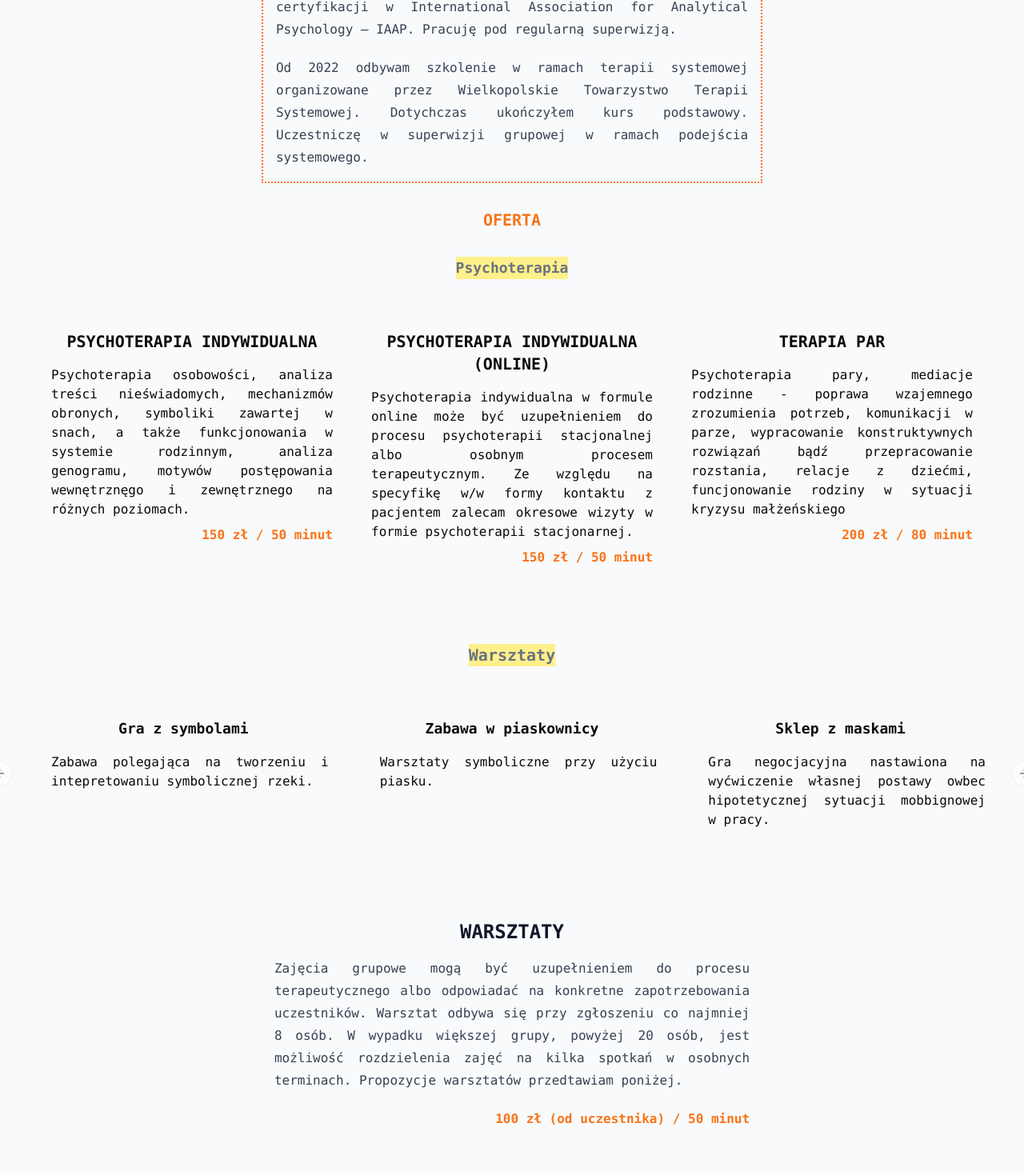
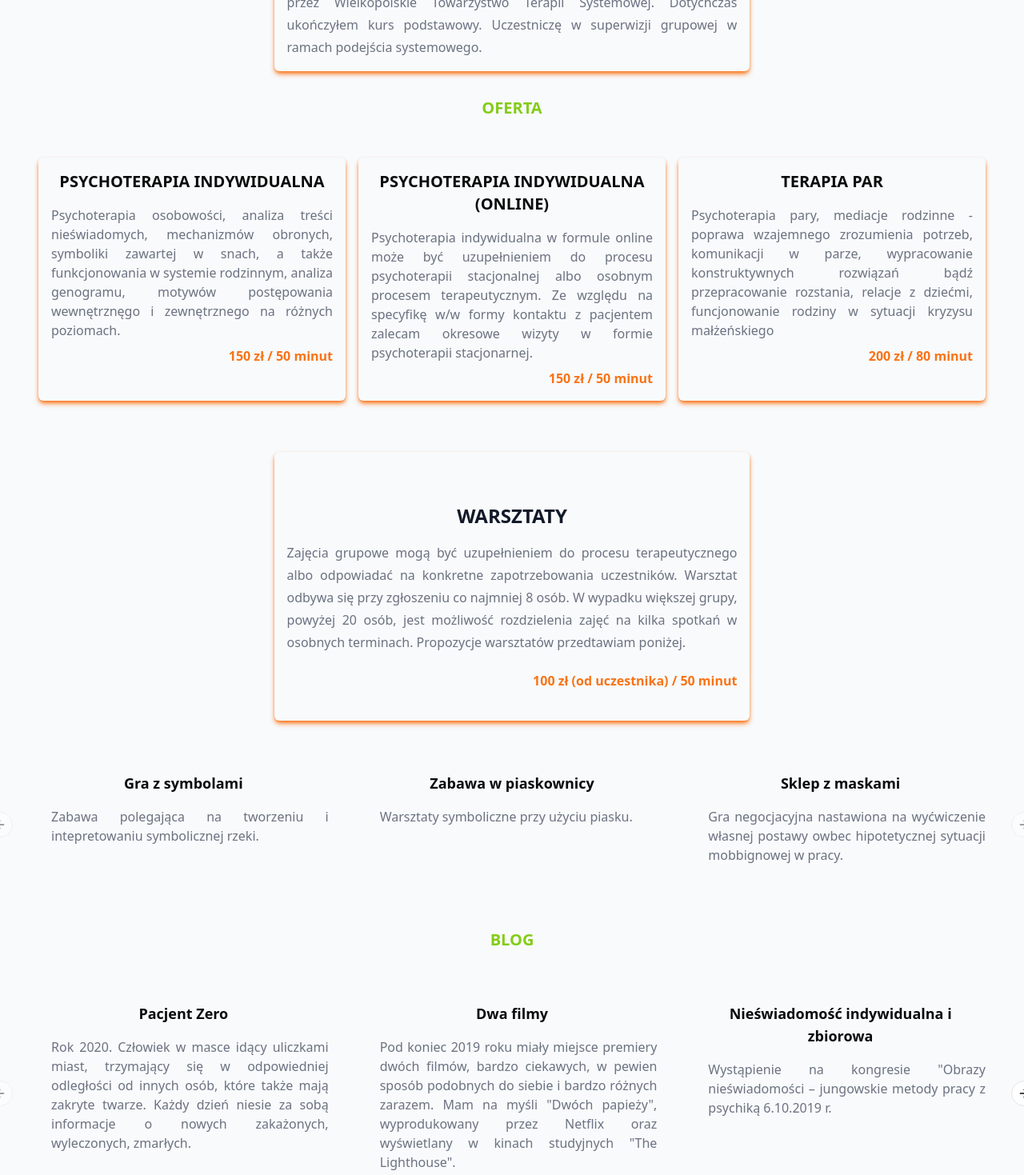
Before and after one commit to lukaszchwalisz/gab, a Next.js app: page / in a window 1280 px wide. Shown: the part 1320-2789 px from the top of the page at 80% size. Built offline with nearby package versions, Linux system fonts and the light colour scheme.

Commit message:
layout propostion

```diff
--- a/src/app/page.tsx
+++ b/src/app/page.tsx
@@ -26,8 +26,8 @@
       priority
     />
 
-    <h2 className="m-4 font-bold font-mono text-orange-500">O MNIE</h2>
-    <div className="prose prose-base m-4 text-justify font-mono border-dotted border-2 border-orange-500 p-4">
+    <h1 className="m-4 font-bold text-lime-500">O MNIE</h1>
+    <div className="prose prose-base m-4 text-justify text-gray-500 rounded-md shadow-md shadow-orange-500 p-4">
 
       <p>Cześć! Nazywam się <span className="font-bold text-orange-500">Łukasz Chwalisz</span>. Jestem psychologiem, absolwentem Uniwersytetu im. Adama Mickiewicza w Poznaniu, Wydział Nauk Społecznych, Instytut Psychologii (obecnie Wydział Psychologii i Kogniwistyki UAM) (2006 r.). Pracuję jako psychoterapeuta. Chciałbym zaprosić Państwa do zapoznania się z ofertę mojej pracy w ramach prywatnego gabnetu psychologicznego.
       </p>
@@ -42,29 +42,28 @@
       <p>Od 2022 odbywam szkolenie w ramach terapii systemowej organizowane przez Wielkopolskie Towarzystwo Terapii Systemowej. Dotychczas ukończyłem kurs podstawowy. Uczestniczę w superwizji grupowej w ramach podejścia systemowego.</p>
     </div>
 
-    <h2 className="m-4 font-bold font-mono text-orange-500">OFERTA</h2>
-    <h3 className="m-4 font-bold font-mono text-gray-500 bg-yellow-200">Psychoterapia</h3>
+    <h2 className="m-4 font-bold  text-lime-500">OFERTA</h2>
 
-    <div className="container lg:flex lg:space-x-4 m-4 p-4 font-mono text-justify">
+    <div className="container lg:flex lg:space-x-4 m-4 p-4  text-justify">
       <div className="grid gap-4 mt-auto justify-center m-4 sm:grid-cols-2 md:grid-cols-2 xl:grid-cols-3 2xl:grid-cols-3">
 
-        <div className="p-4 mb-4">
+        <div className="p-4 mb-4 rounded-md shadow-md shadow-orange-500">
         <h2 className="text-center font-bold mb-4">PSYCHOTERAPIA INDYWIDUALNA</h2>
         <div className="">
-        <p>Psychoterapia osobowości, analiza treści nieświadomych, mechanizmów obronych, symboliki zawartej w snach, a także funkcjonowania w systemie rodzinnym, analiza genogramu, motywów postępowania wewnętrznęgo i zewnętrznego na różnych poziomach.</p>
+        <p className="text-gray-500">Psychoterapia osobowości, analiza treści nieświadomych, mechanizmów obronych, symboliki zawartej w snach, a także funkcjonowania w systemie rodzinnym, analiza genogramu, motywów postępowania wewnętrznęgo i zewnętrznego na różnych poziomach.</p>
         <p className="font-semibold text-orange-500 text-right mt-2">150 zł / 50 minut</p>
         </div>
         </div>
 
-        <div className="p-4 mb-4">
+        <div className="p-4 mb-4 rounded-md shadow-md shadow-orange-500">
         <h2 className="text-center font-bold mb-4">PSYCHOTERAPIA INDYWIDUALNA (ONLINE)</h2>
-        <p>Psychoterapia indywidualna w formule online może być uzupełnieniem do procesu psychoterapii stacjonalnej albo osobnym procesem terapeutycznym. Ze względu na specyfikę w/w formy kontaktu z pacjentem zalecam okresowe wizyty w formie psychoterapii stacjonarnej.</p>
+        <p className="text-gray-500">Psychoterapia indywidualna w formule online może być uzupełnieniem do procesu psychoterapii stacjonalnej albo osobnym procesem terapeutycznym. Ze względu na specyfikę w/w formy kontaktu z pacjentem zalecam okresowe wizyty w formie psychoterapii stacjonarnej.</p>
         <p className="font-semibold text-orange-500 text-right  mt-2">150 zł / 50 minut</p>
         </div>
 
-        <div className="p-4 mb-4">
+        <div className="p-4 mb-4 rounded-md shadow-md shadow-orange-500">
         <h2 className="text-center font-bold mb-4">TERAPIA PAR</h2>
-        <p>Psychoterapia pary, mediacje rodzinne - poprawa wzajemnego zrozumienia potrzeb, komunikacji w parze, wypracowanie konstruktywnych rozwiązań bądź przepracowanie rozstania, relacje z dziećmi, funcjonowanie rodziny w sytuacji kryzysu małżeńskiego
+        <p className="text-gray-500">Psychoterapia pary, mediacje rodzinne - poprawa wzajemnego zrozumienia potrzeb, komunikacji w parze, wypracowanie konstruktywnych rozwiązań bądź przepracowanie rozstania, relacje z dziećmi, funcjonowanie rodziny w sytuacji kryzysu małżeńskiego
         </p>
         <p className="font-semibold text-orange-500 text-right mt-2">200 zł / 80 minut</p>
         </div>
@@ -72,61 +71,53 @@
       </div>
     </div>
 
-      <h2 className="m-4 font-bold font-mono text-gray-500 bg-yellow-200">Warsztaty</h2>
+      <div className="prose prose-base lg:flex lg:space-x-4  text-justify">
+      <div className="p-4 mb-4 rounded-md shadow-md shadow-orange-500">
+      <h2 className="text-center font-bold mb-4">WARSZTATY</h2>
+      <p className="text-gray-500">Zajęcia grupowe mogą być uzupełnieniem do procesu terapeutycznego albo odpowiadać na konkretne zapotrzebowania uczestników. Warsztat odbywa się przy zgłoszeniu co najmniej 8 osób. W wypadku większej grupy, powyżej 20 osób, jest możliwość rozdzielenia zajęć na kilka spotkań w osobnych terminach. Propozycje warsztatów przedtawiam poniżej.</p>
+      <p className="font-semibold text-orange-500 text-right mt-2">100 zł (od uczestnika) / 50 minut</p>
+      </div>
+    </div>
 
+    <div className="container lg:flex lg:space-x-4 m-4 p-4  text-justify">
 
-    <div className="container lg:flex lg:space-x-4 m-4 p-4 font-mono text-justify">
-    <Carousel>
-        <CarouselContent className="">
+      <Carousel>
+          <CarouselContent className="">
 
           <CarouselItem className="md:basis-1/2 lg:basis-1/3">
           <div className="p-4 mb-4 space-x-4">
           <h3 className="text-center font-bold mb-4">Gra z symbolami</h3>
-          <p>Zabawa polegająca na tworzeniu i intepretowaniu symbolicznej rzeki.</p>
-
+          <p className="text-gray-500">Zabawa polegająca na tworzeniu i intepretowaniu symbolicznej rzeki.</p>
           </div>
           </CarouselItem>
 
           <CarouselItem className="md:basis-1/2 lg:basis-1/3">
           <div className="p-4 mb-4 space-x-4">
           <h3 className="text-center font-bold mb-4">Zabawa w piaskownicy</h3>
-          <p>Warsztaty symboliczne przy użyciu piasku.</p>
-
-
+          <p className="text-gray-500">Warsztaty symboliczne przy użyciu piasku.</p>
           </div>
           </CarouselItem>
 
           <CarouselItem className="md:basis-1/2 lg:basis-1/3">
-          <div className="p-4 b-4 space-x-4">
+          <div className="p-4 mb-4 space-x-4">
           <h3 className="text-center font-bold mb-4">Sklep z maskami</h3>
-          <p>Gra negocjacyjna nastawiona na wyćwiczenie własnej postawy owbec hipotetycznej sytuacji mobbignowej w pracy.
+          <p className="text-gray-500">Gra negocjacyjna nastawiona na wyćwiczenie własnej postawy owbec hipotetycznej sytuacji mobbignowej w pracy.
           </p>
-
-
           </div>
           </CarouselItem>
 
         </CarouselContent>
         <CarouselPrevious />
-      <CarouselNext />
-    </Carousel>
+        <CarouselNext />
+      </Carousel>
 
     </div>
 
 
-    <div className="prose prose-base lg:flex lg:space-x-4 font-mono text-justify">
-      <div className="p-4">
-      <h2 className="text-center font-bold mb-4">WARSZTATY</h2>
-      <p>Zajęcia grupowe mogą być uzupełnieniem do procesu terapeutycznego albo odpowiadać na konkretne zapotrzebowania uczestników. Warsztat odbywa się przy zgłoszeniu co najmniej 8 osób. W wypadku większej grupy, powyżej 20 osób, jest możliwość rozdzielenia zajęć na kilka spotkań w osobnych terminach. Propozycje warsztatów przedtawiam poniżej.</p>
-      <p className="font-semibold text-orange-500 text-right mt-2">100 zł (od uczestnika) / 50 minut</p>
-      </div>
-    </div>
 
+    <h2 className="m-4 font-bold  text-lime-500">BLOG</h2>
 
-    <h2 className="m-4 font-bold font-mono text-orange-500">BLOG</h2>
-
-
-    <div className="container lg:flex lg:space-x-4 m-4 p-4 font-mono text-justify">
+    <div className="container lg:flex lg:space-x-4 m-4 p-4  text-justify">
     <Carousel>
         <CarouselContent className="md:basis-1/2 lg:basis-1/3">
 
@@ -176,8 +167,6 @@
           <h3 className="text-center font-bold mb-4">Co oznacza Lechaim ?</h3>
           <p className="text-gray-500">„Lechaim !” To tradycyjny toast przed piciem wina czy innego napoju, oznaczający dosłownie „Za życie!”.
           </p>
-
-
           </div>
           </CarouselItem>
 
@@ -185,10 +174,12 @@
         <CarouselPrevious />
       <CarouselNext />
     </Carousel>
+
+
     </div>
 
-    <h2 className="m-4 font-bold font-mono text-orange-500">KONTAKT</h2>
-    <div className="prose prose-base m-4 text-justify font-mono border-dotted border-2 border-orange-500 p-4">
+    <h2 className="m-4 font-bold  text-lime-500">KONTAKT</h2>
+    <div className="prose prose-base m-4 text-justify  border-dotted border-2 border-orange-500 p-4">
       <p>tel. 665 696 372</p>
       <p>lukasz.chwalisz@gmail.com</p>
 
```
